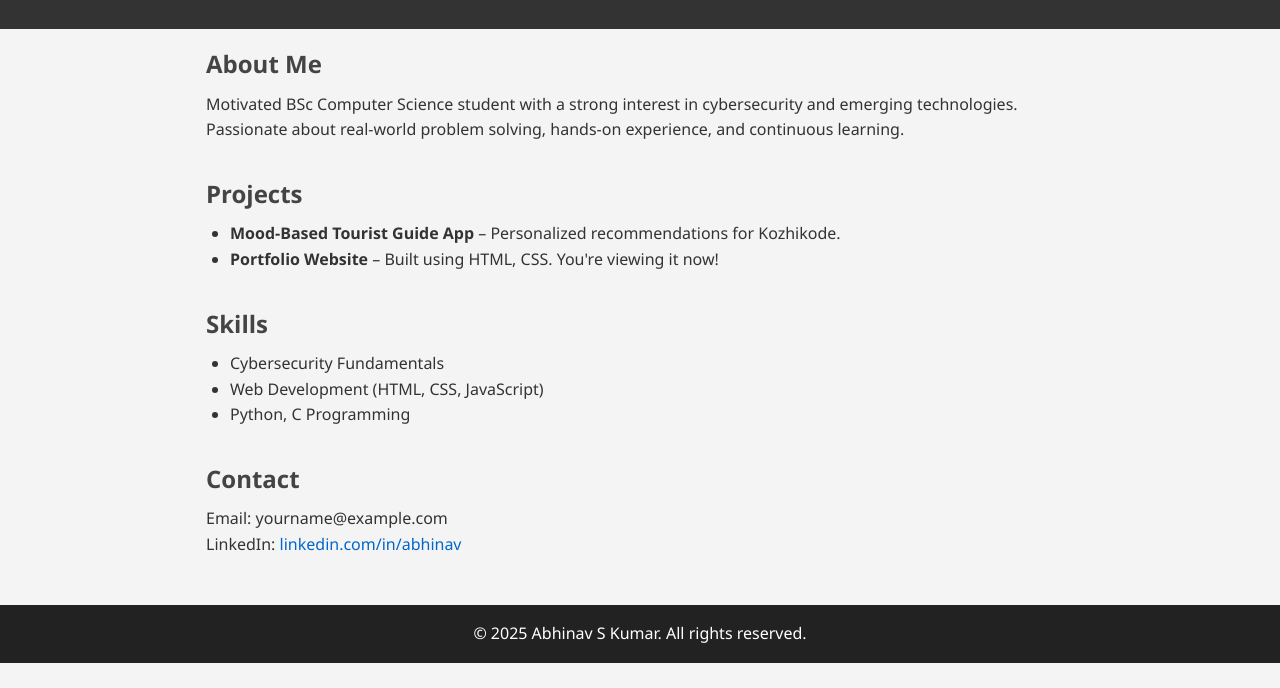
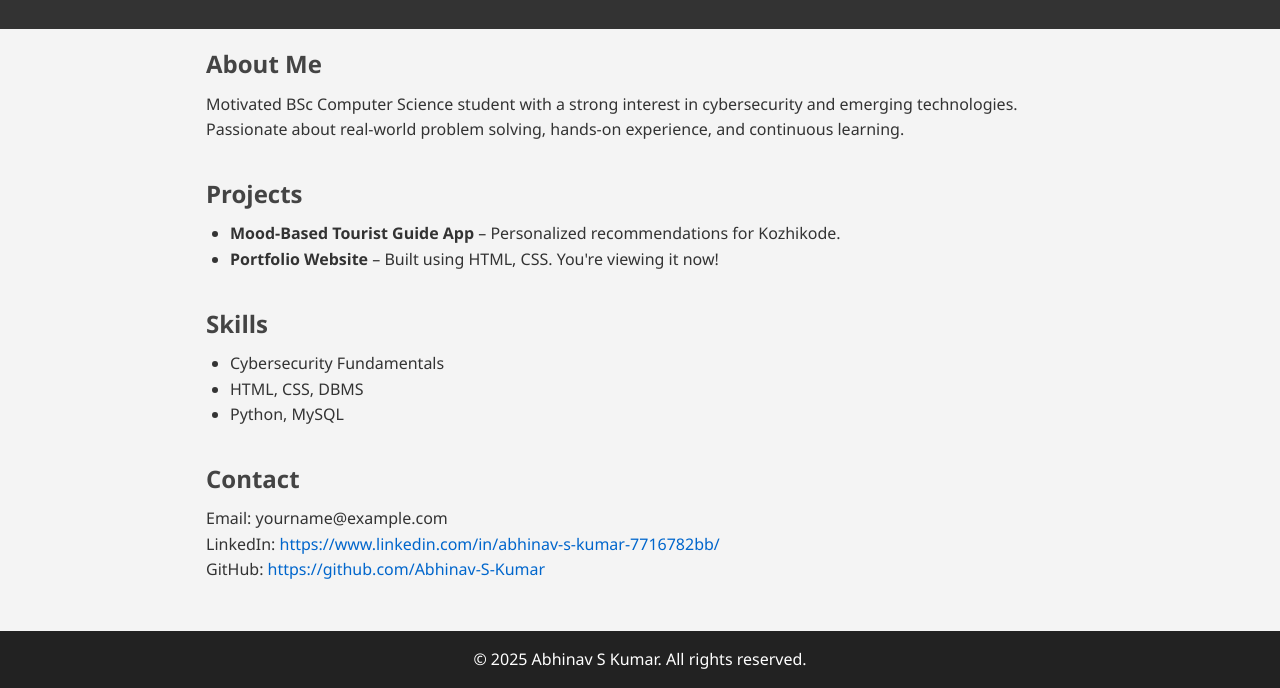
Before and after one commit to Abhinav-S-Kumar/portfolio, a plain HTML site: page index.html in a window 1280 px wide. Shown: the part 287-975 px from the top of the page. Before the commit the page ends 950 px from the top, so only its background shows below. Drawn offline with Linux system fonts and the light colour scheme.

Commit message:
Update index.html

```diff
--- a/index.html
+++ b/index.html
@@ -35,15 +35,16 @@
     <h2>Skills</h2>
     <ul>
       <li>Cybersecurity Fundamentals</li>
-      <li>Web Development (HTML, CSS, JavaScript)</li>
-      <li>Python, C Programming</li>
+      <li>HTML, CSS, DBMS</li>
+      <li>Python, MySQL</li>
     </ul>
   </section>
 
   <section class="contact container">
     <h2>Contact</h2>
     <p>Email: yourname@example.com</p>
-    <p>LinkedIn: <a href="#">linkedin.com/in/abhinav</a></p>
+    <p>LinkedIn: <a href="#">https://www.linkedin.com/in/abhinav-s-kumar-7716782bb/</a></p>
+    <p>GitHub: <a href="#">https://github.com/Abhinav-S-Kumar</a></p>
 
   </section>
 
```
